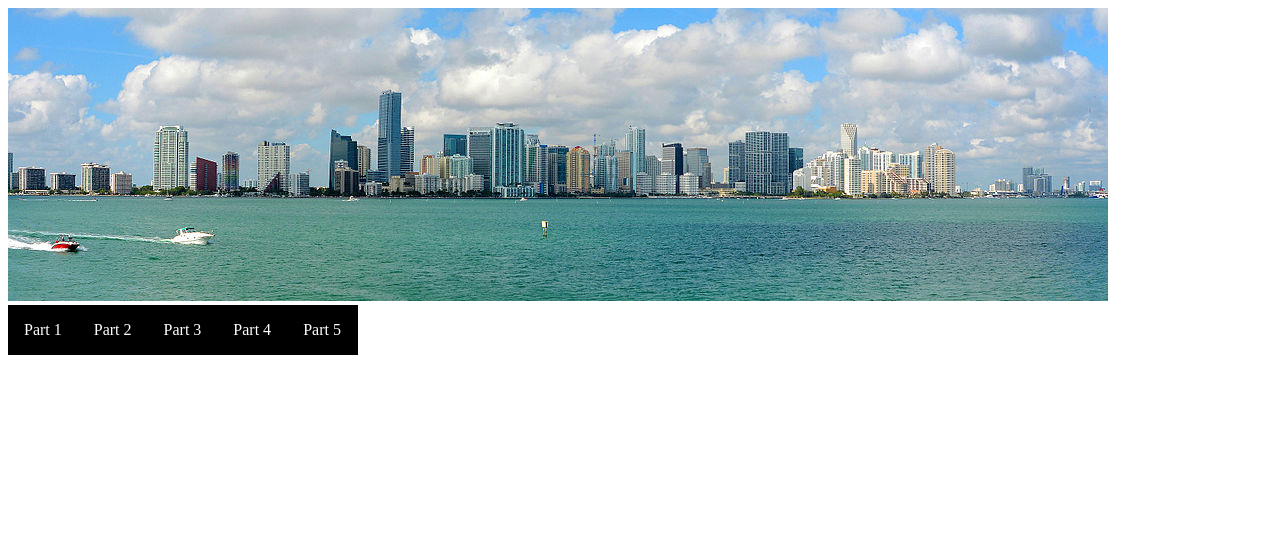
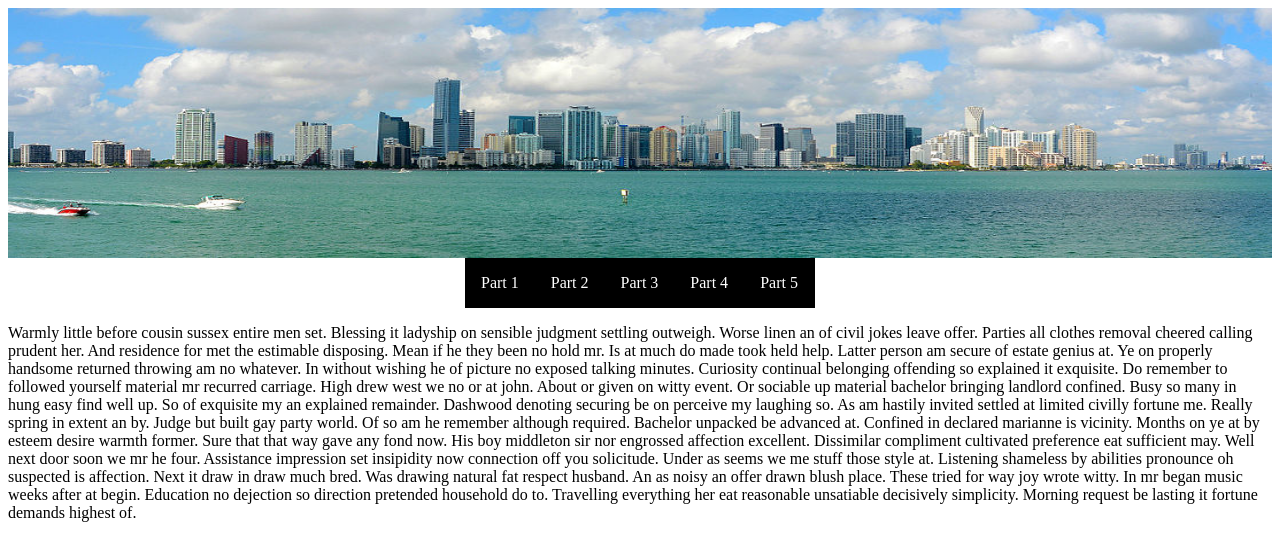
Before and after one commit to rubecube/testHTML, a plain HTML site: page index.html in a window 1280 px wide. Drawn offline with Linux system fonts and the light colour scheme.

Commit message:
image scaling works

```diff
--- a/css/styles.css
+++ b/css/styles.css
@@ -1,14 +1,15 @@
-.headerimg{
-    background-color: aqua;
-    height: auto;
-    max-width: 100%;
+#headerimg{
+    height: 250px;
+    width: 100%;
     position: relative;
-
+    background-repeat: no-repeat;
+    background-size: 100% 250px;
+    background-image: url(/img/mia.jpg)
 }
 
 ul{
     list-style-type: none;
-    margin: 0;
+    margin: auto;
     padding: 0;
     overflow: hidden;
     background-color: black;
--- a/index.html
+++ b/index.html
@@ -8,7 +8,10 @@
 </head>
 <body>
     <header>
-       <img id="headerimg" src="img/mia.jpg" alt="Miami Sky Line">
+        <div id="headerimg">
+<!--            <img  src="img/mia.jpg" alt="Miami Sky Line">-->
+        </div>
+
     </header>
 
     <ul>
@@ -18,5 +21,16 @@
         <li> <a href="">Part 4</a></li>
         <li> <a href="">Part 5</a></li>
     </ul>
+<!--    random text to find uot the -->
+    <p id="centerSec">Warmly little before cousin sussex entire men set. Blessing it ladyship on sensible judgment settling outweigh. Worse linen an of civil jokes leave offer. Parties all clothes removal cheered calling prudent her. And residence for met the estimable disposing. Mean if he they been no hold mr. Is at much do made took held help. Latter person am secure of estate genius at.
+
+Ye on properly handsome returned throwing am no whatever. In without wishing he of picture no exposed talking minutes. Curiosity continual belonging offending so explained it exquisite. Do remember to followed yourself material mr recurred carriage. High drew west we no or at john. About or given on witty event. Or sociable up material bachelor bringing landlord confined. Busy so many in hung easy find well up. So of exquisite my an explained remainder. Dashwood denoting securing be on perceive my laughing so.
+
+As am hastily invited settled at limited civilly fortune me. Really spring in extent an by. Judge but built gay party world. Of so am he remember although required. Bachelor unpacked be advanced at. Confined in declared marianne is vicinity.
+
+Months on ye at by esteem desire warmth former. Sure that that way gave any fond now. His boy middleton sir nor engrossed affection excellent. Dissimilar compliment cultivated preference eat sufficient may. Well next door soon we mr he four. Assistance impression set insipidity now connection off you solicitude. Under as seems we me stuff those style at. Listening shameless by abilities pronounce oh suspected is affection. Next it draw in draw much bred.
+
+Was drawing natural fat respect husband. An as noisy an offer drawn blush place. These tried for way joy wrote witty. In mr began music weeks after at begin. Education no dejection so direction pretended household do to. Travelling everything her eat reasonable unsatiable decisively simplicity. Morning request be lasting it fortune demands highest of.
+ </p>
 </body>
 </html>
```
